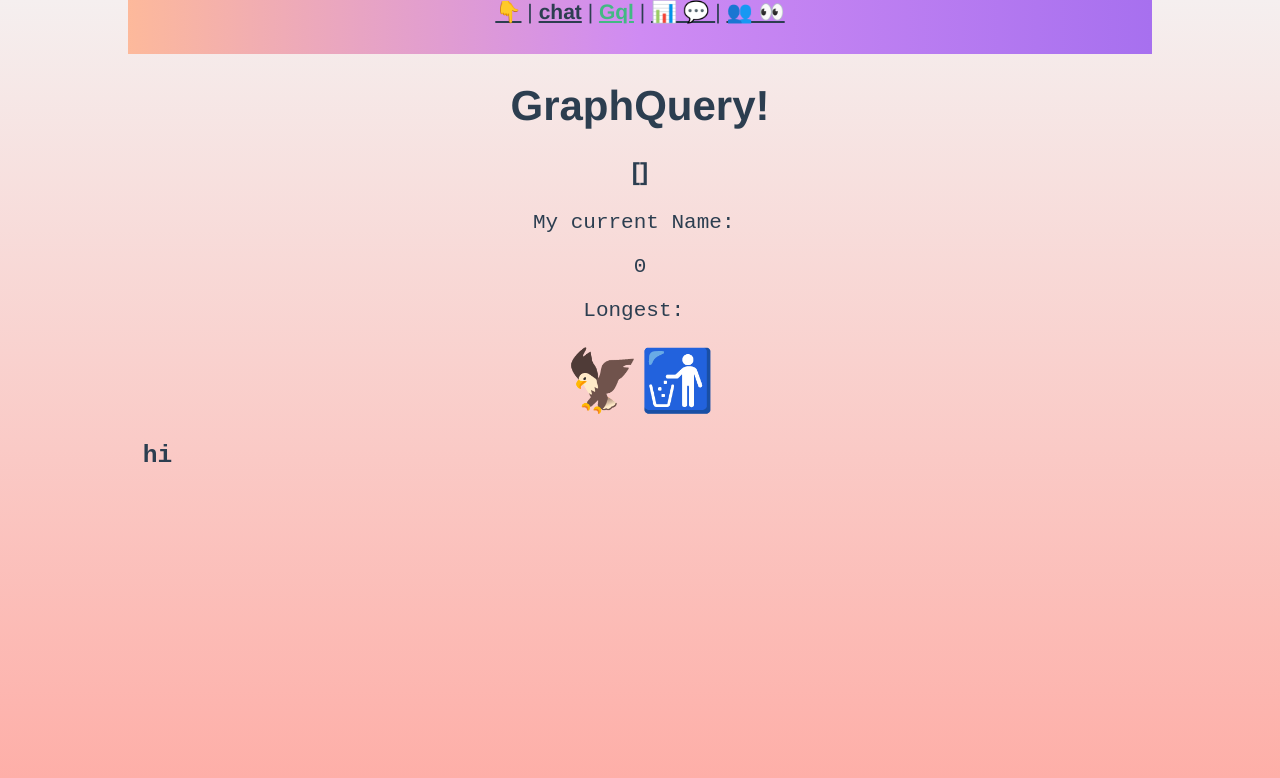
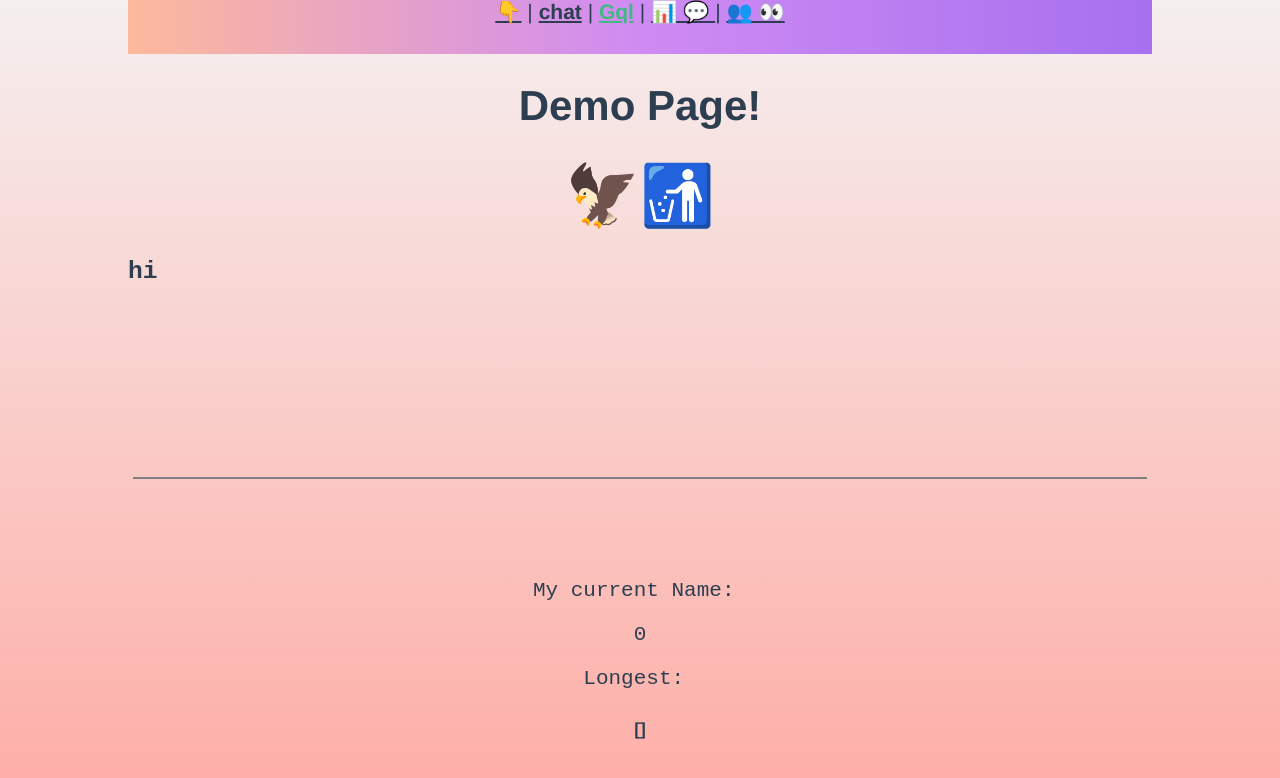
Before and after one commit to Tawfiqh/ToyChatApp, a Vue app in the folder client/: page /#/graph-demo in a window 1280 px wide. Shown: the top 778 px of the page. Built offline with nearby package versions, Linux system fonts and the light colour scheme; no server answers.

Commit message:
Refactored vue

```diff
--- a/client/src/store.js
+++ b/client/src/store.js
@@ -32,11 +32,10 @@ export default new Vuex.Store({
       var body = { "query": "{newUser{ name }}" };
       const { data } = await axios.post( endpoint, body );
 
-      // this.query = JSON.stringify(body,null,2);
-      // this.queryResult = JSON.stringify(data,null,2);
       var newName = _.get(data, "data.newUser.name", "⛱ folk_theater🇲🇦" );
 
       context.commit('setUserName', newName);
+      return newName;
     }
   },
   getters :{
--- a/client/src/views/GraphChat.vue
+++ b/client/src/views/GraphChat.vue
@@ -59,30 +59,27 @@ export default {
       this.query = JSON.stringify(body,null,2);
       this.queryResult = JSON.stringify(data,null,2);
 
-      console.log("Post:"+endpoint);
-
       this.message = "";
     },
-    async newId(){
+    newId(){
 
-      await store.dispatch('setNewUserName');
+      store.dispatch('setNewUserName').then((res)=>{
 
-      this.myId = store.state.userName;
+        console.log("Updated to:"+res);
+        this.myId = res;
 
-      console.log("Updated to:"+this.myId);
-
-      return store.state.userName
+      });
 
     },
     async getId(){
-
+      console.log("Name is: " + store.state.userName);
       if(store.state.userName == null){
 
-        await store.commit('setNewUserName');
+        var newName = await store.dispatch('setNewUserName');
 
       }
 
-      return store.state.userName
+      return store.state.userName;
 
     },
     async getRecentMessages(){
@@ -93,6 +90,7 @@ export default {
         "variables":{"limit": 10}
       }
       const { data } = await this.axios.post( endpoint, body );
+
       this.query = JSON.stringify(body,null,2);
       this.queryResult = JSON.stringify(data,null,2);
 
--- a/client/src/views/GraphDemo.vue
+++ b/client/src/views/GraphDemo.vue
@@ -1,16 +1,19 @@
 <template>
   <div id="chat" >
-    <h1> GraphQuery! </h1>
-    <h3>{{storeVal}}</h3>
-    <pre>My current Name: {{myName}}</pre>
-    <pre>{{uniqueVisitors}}</pre>
-    <pre>Longest: {{longestName}}</pre>
+    <h1> Demo Page! </h1>
+
     <a class="emoji-button" v-on:click="requestNew();" href="javascript:">🦅</a><a class="emoji-button" v-on:click="emptyVueX();" href="javascript:">🚮</a>
 
-    <h3 class="code"> {{ query }} </h3>
+    <h3 class="code">{{ query }} </h3>
     <br  />
-    <p class="code"> {{ queryResult }} </p>
+    <p class="code">{{ queryResult }} </p>
 
+    <hr  />
+
+    <pre>My current Name: {{store.state.userName}}</pre>
+    <pre>{{store.getters.uniqueVisitors}}</pre>
+    <pre>Longest: {{store.getters.longestName}}</pre>
+    <h5>{{store.state.visitors}}</h5>
 
   </div>
 
@@ -25,24 +28,13 @@ export default {
   data: () => ({
     queryResult: "",
     query: "hi",
-    storeVal: 0,
-    lastVisitor: 0,
-    myName: 0,
-    uniqueVisitors: 0,
-    longestName: 0,
+    store: store
   }),
   methods:{
-    updateVueXView(){
-      this.storeVal = store.state.visitors;
-      this.lastVisitor = store.getters.lastVisitor;
-      this.uniqueVisitors = store.getters.uniqueVisitors;
-      this.longestName = store.getters.longestName;
-      this.myName = store.state.userName;
-    },
     async requestNew(){
 
       const endpoint = `${process.env.VUE_APP_BASE_URL}${process.env.VUE_APP_GRAPH_URL}`;
-      console.log("endpoint:"+endpoint);
+
       var body = { "query": "{newUser {name}}" };
       const { data } = await this.axios.post( endpoint, body );
 
@@ -54,17 +46,13 @@ export default {
       // store.commit('setNewUserName');
       store.commit('addVisitor', newName);
 
-      this.updateVueXView();
-
     },
     emptyVueX(){
       store.commit('empty');
-      this.updateVueXView();
     }
   },
   async mounted() {
     this.requestNew();
-    this.updateVueXView();
   },
   beforeDestroy() {
 
--- a/client/src/views/Users.vue
+++ b/client/src/views/Users.vue
@@ -43,7 +43,7 @@ export default {
       this.queryResult = JSON.stringify(data,null,2);
 
       var newName = this._.get(data, ["data", "newUser", "name"], null);
-      console.log(newName);
+
       store.commit('addVisitor', newName);
       this.updateVueXView();
 
@@ -51,9 +51,6 @@ export default {
   },
   async mounted() {
     await this.fetchUsers();
-  },
-  beforeDestroy() {
-
   }
 }
 
@@ -61,29 +58,10 @@ export default {
 
 
 <style>
-.hidden{
-  display: none;
-}
-.emoji-button{
-  font-size: 60px;
-  transition: all 0.2s;
-  text-shadow: 2px 2px rgba(0,0,0,0);
-  text-decoration: none;
-  line-height: 75px;
-}
 
-.emoji-button:hover{
-  font-size: 75px;
-  text-shadow: 2px 2px #cc6700;
-}
-
-.emoji-button:active{
-  font-size: 70px;
-}
-
-hr{
-  border: 1px solid grey;
-  margin: 100px 5px;
-}
+  hr{
+    border: 1px solid grey;
+    margin: 100px 5px;
+  }
 
 </style>
```
